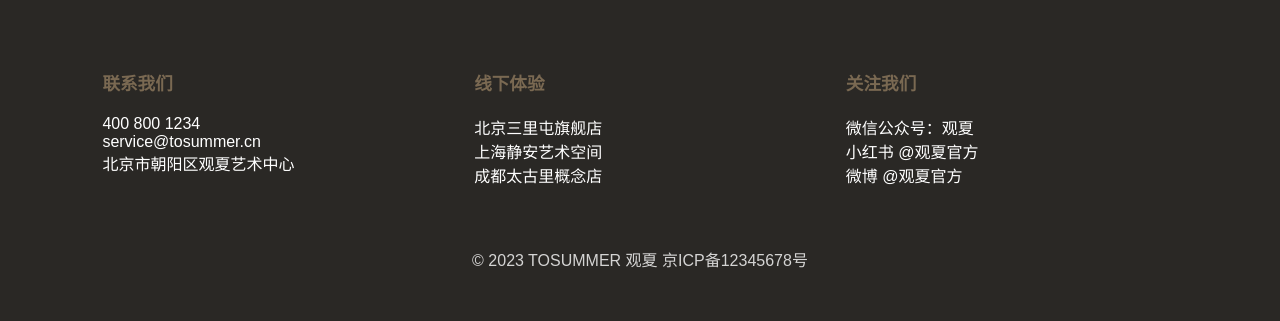
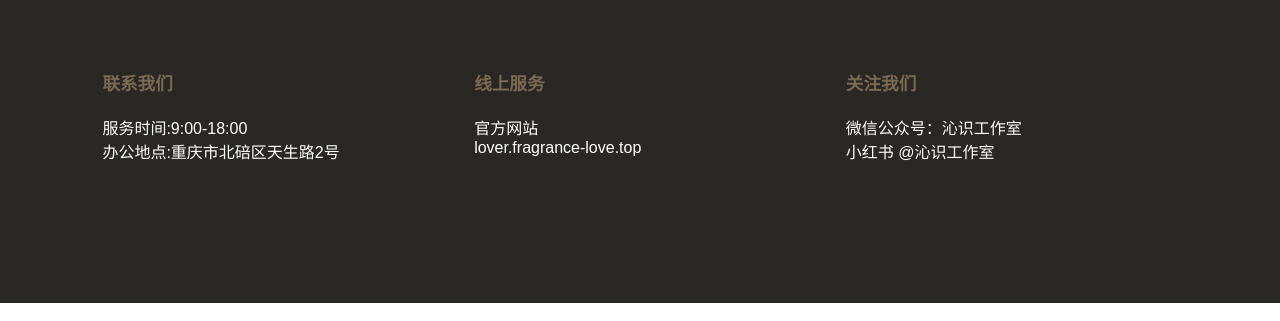
Before and after one commit to pique2233/fragrance, a Next.js app: page /about in a window 1280 px wide. Shown: the part 1786-2107 px from the top of the page. Built offline with nearby package versions, Linux system fonts and the light colour scheme.

Commit message:
update p

```diff
--- a/src/app/components/Footer.js
+++ b/src/app/components/Footer.js
@@ -6,25 +6,23 @@ export default function Footer() {
         <div className="footer-grid">
           <div className="footer-column">
             <h4>联系我们</h4>
-            <p>400 800 1234</p>
-            <p>service@tosummer.cn</p>
-            <p>北京市朝阳区观夏艺术中心</p>
+            <p>服务时间:9:00-18:00</p>
+            <p>办公地点:重庆市北碚区天生路2号</p>
+
           </div>
           <div className="footer-column">
-            <h4>线下体验</h4>
-            <p>北京三里屯旗舰店</p>
-            <p>上海静安艺术空间</p>
-            <p>成都太古里概念店</p>
+            <h4>线上服务</h4>
+            <p>官方网站</p>
+            <p> lover.fragrance-love.top</p>
           </div>
           <div className="footer-column">
             <h4>关注我们</h4>
-            <p>微信公众号：观夏</p>
-            <p>小红书 @观夏官方</p>
-            <p>微博 @观夏官方</p>
+            <p>微信公众号：沁识工作室</p>
+            <p>小红书 @沁识工作室</p>
           </div>
         </div>
         <div style={{ textAlign: 'center', opacity: 0.8 }}>
-          <p>© 2023 TOSUMMER 观夏 京ICP备12345678号</p>
+
         </div>
       </footer>
     );
--- a/src/app/globals.css
+++ b/src/app/globals.css
@@ -248,7 +248,6 @@ footer {
   border: #fff;
 }
 
-/* 文化展示区块 */
 .culture-section {
   display: flex;
   align-items: center;
@@ -281,20 +280,6 @@ footer {
   color: #666;
   line-height: 1.8;
   margin-bottom: 30px;
-}
-
-.culture-link {
-  display: inline-block;
-  padding: 12px 35px;
-  background: var(--primary-color);
-  color: white;
-  text-decoration: none;
-  border-radius: 25px;
-  transition: opacity 0.3s;
-}
-
-.culture-link:hover {
-  opacity: 0.9;
 }
 /* ====== 弹窗专用样式 ====== */
 /* 弹窗遮罩层 */
@@ -566,18 +551,28 @@ footer {
   }
 }
 
-/* 中等屏幕适配 */
-@media (min-width: 769px) and (max-width: 1024px) {
-  .culture-image {
-    height: 400px;
+/* 移动端布局调整 */
+@media (max-width: 768px) {
+  .culture-section {
+    flex-direction: column;
+    padding: 40px 5%;
+    gap: 30px;
   }
 
-  .double-image img {
-    height: 400px;
+  .culture-content {
+    min-width: unset;
+    order: 2;
   }
 
-  .brand-intro .intro-grid {
-    grid-template-columns: repeat(2, 1fr);
+  .culture-image {
+    height: 300px;
+    width: 100%;
+    order: 1;
+  }
+
+  .culture-title {
+    font-size: 1.8rem;
+    margin-bottom: 15px;
   }
 }
 
```
Also changed, not shown: src/app/page.js (+4 -5 lines).
